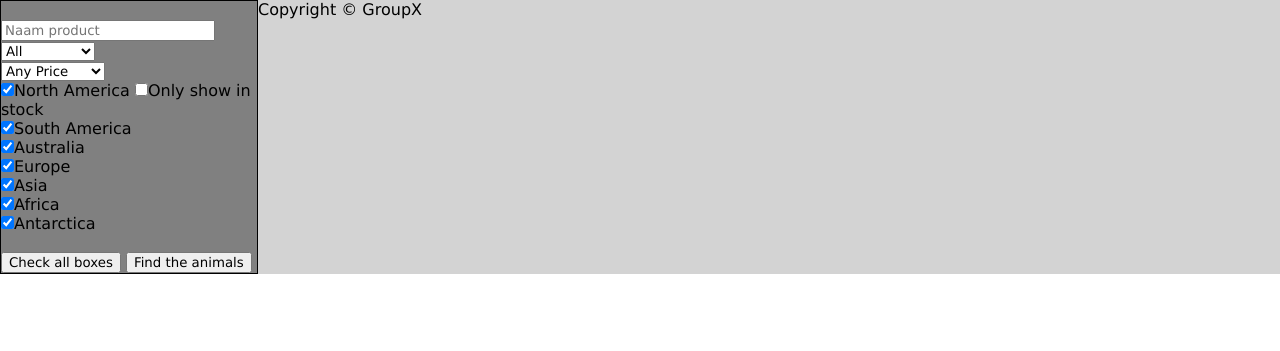
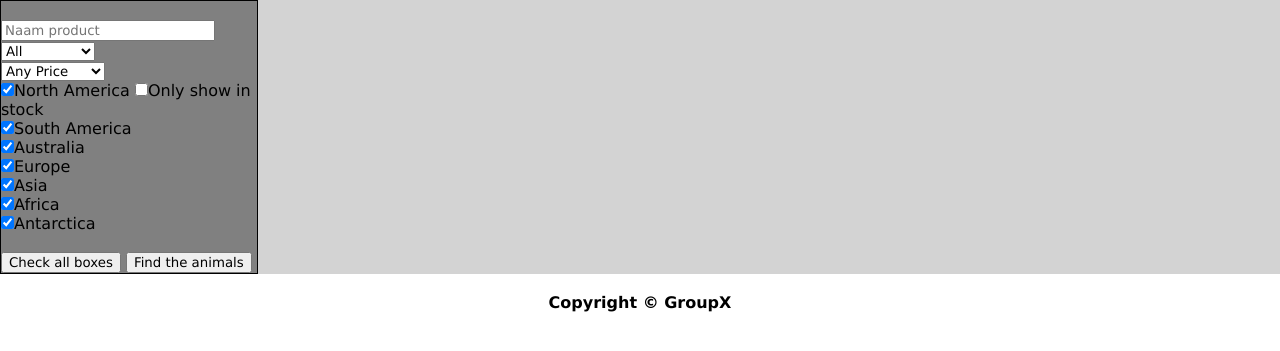
Before and after one commit to Pbdekeijzer/Project5-6, a Flask app: page / in a window 1280 px wide. Shown: the part 39-390 px from the top of the page. Run offline with Flask 2, Linux system fonts and the light colour scheme.

Commit message:
Footer + very small changes to margin

```diff
--- a/untitled/static/stylesheet.css
+++ b/untitled/static/stylesheet.css
@@ -88,6 +88,7 @@ article h2{
 }
 
 .container1{
+  margin:15px;
   display: flex;
   flex-wrap: wrap;
   flex-direction:row;
@@ -109,3 +110,8 @@ article{
 .content{
   width:100%;
 }
+
+#footer{
+  text-align:center;
+
+}
--- a/untitled/templates/index.html
+++ b/untitled/templates/index.html
@@ -65,8 +65,10 @@
 
     </div>
 
-    <footer>Copyright © GroupX</footer>
+
   </div>
-
+    <br>
+    <footer id="footer"><b>        Copyright © GroupX</b></footer>
+    <br>
   </body>
 </html>
--- a/untitled/templates/products.html
+++ b/untitled/templates/products.html
@@ -23,7 +23,7 @@
 
             <input type="text" id="AmountOfAnimalsToBuy" class="form-control" size="25" placeholder="Amount of products">
             <button type="button" id="AddToCart">Add to cart</button><br><br><br>
-            <button type="button" id="AddToWishlist">Add to wishlist</button><br><br>
+            <button type="button" id="AddToWishlist">Search</button><br><br>
 
             <div id="Notification"></div><br>
 
```
